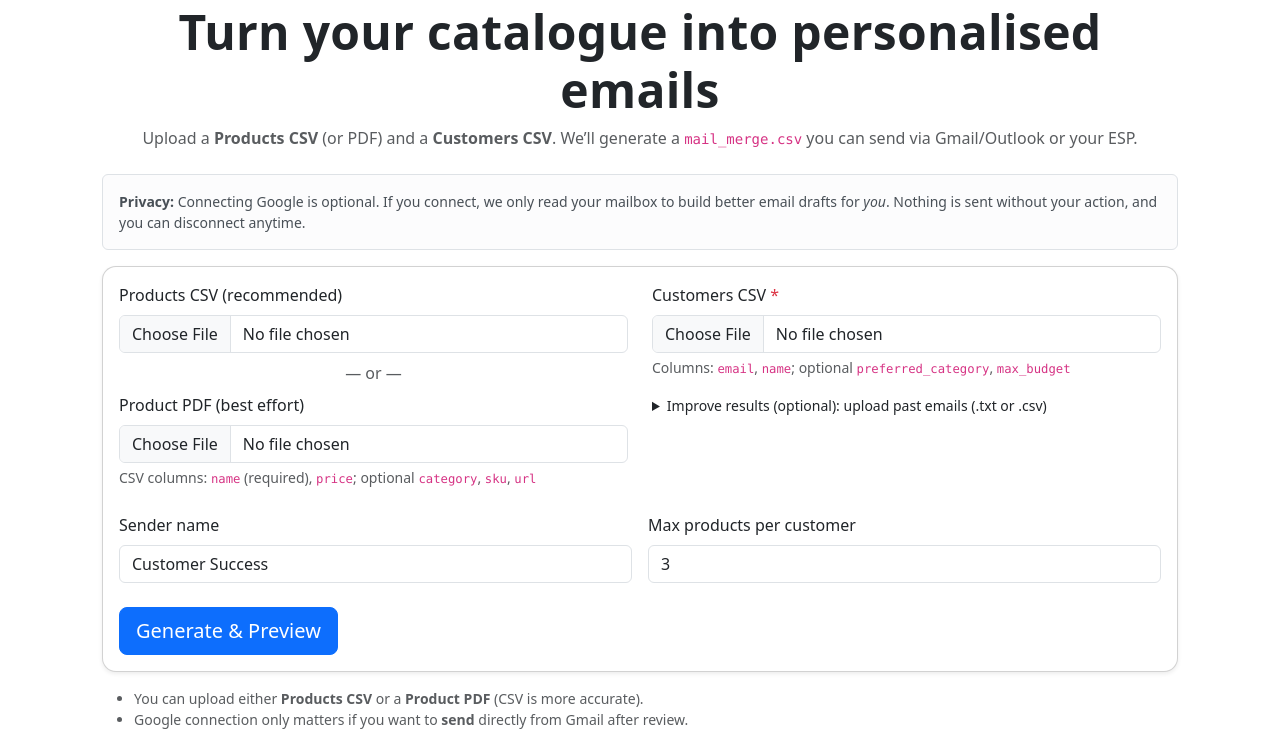
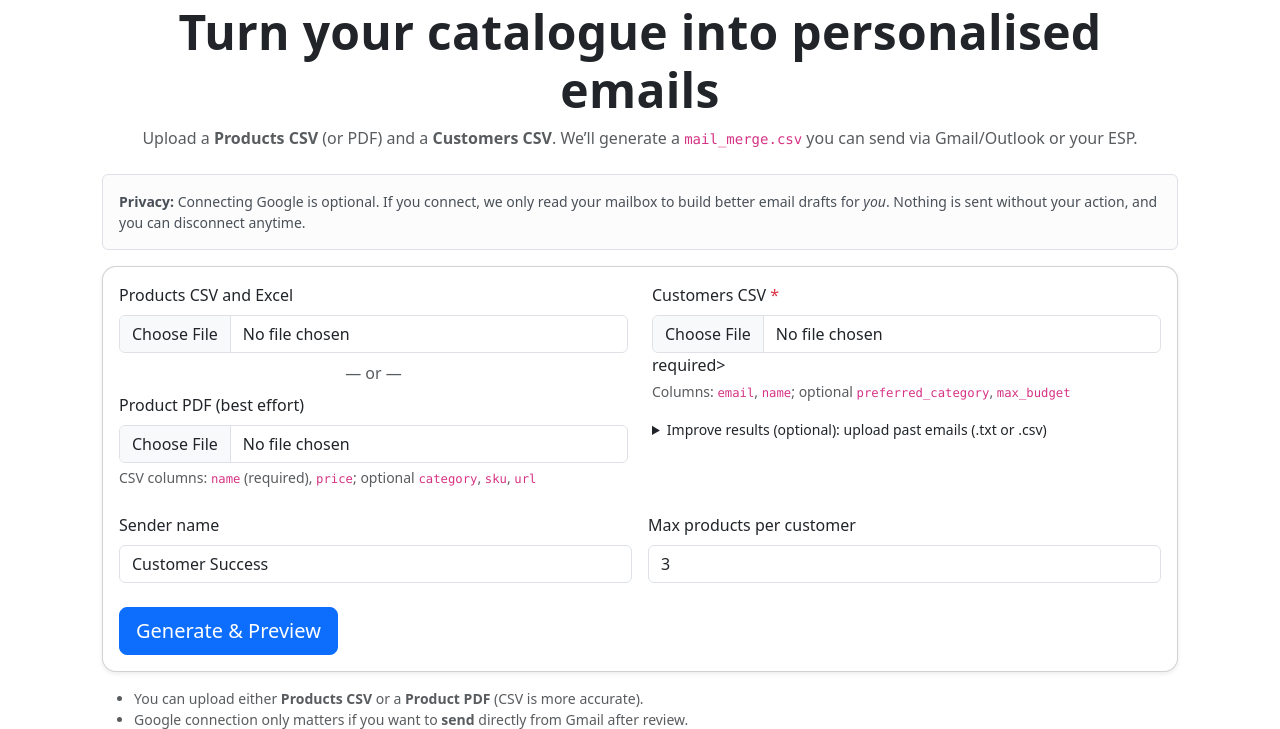
Before and after one commit to Lowen366/customer-email-app-flask, a Python web app: template templates/index.html in a window 1280 px wide. Shown: the part 78-807 px from the top of the page. Run offline with Jinja, Linux system fonts and the light colour scheme; the template is opened without the code that fills it, so the values that code supplies are empty; some libraries are stand-ins or nearby versions.

Commit message:
Update index.html

```diff
--- a/templates/index.html
+++ b/templates/index.html
@@ -71,8 +71,8 @@
         <div class="row g-4">
           <!-- Left: Products -->
           <div class="col-12 col-lg-6">
-            <label class="form-label">Products CSV (recommended)</label>
-            <input class="form-control" type="file" name="prod_csv" accept=".csv">
+            <label class="form-label">Products CSV and Excel </label>
+<input class="form-control" type="file" name="prod_csv" accept=".csv,.xlsx,.xls">
 
             <div class="text-center text-muted my-2">— or —</div>
 
@@ -86,7 +86,8 @@
           <!-- Right: Customers + optional history -->
           <div class="col-12 col-lg-6">
             <label class="form-label">Customers CSV <span class="text-danger">*</span></label>
-            <input class="form-control" type="file" name="cust_csv" accept=".csv" required>
+            <input class="form-control" type="file" name="cust_csv" accept=".csv,.xlsx,.xls" >required>
+
             <div class="form-text">
               Columns: <code>email</code>, <code>name</code>; optional <code>preferred_category</code>, <code>max_budget</code>
             </div>
```
